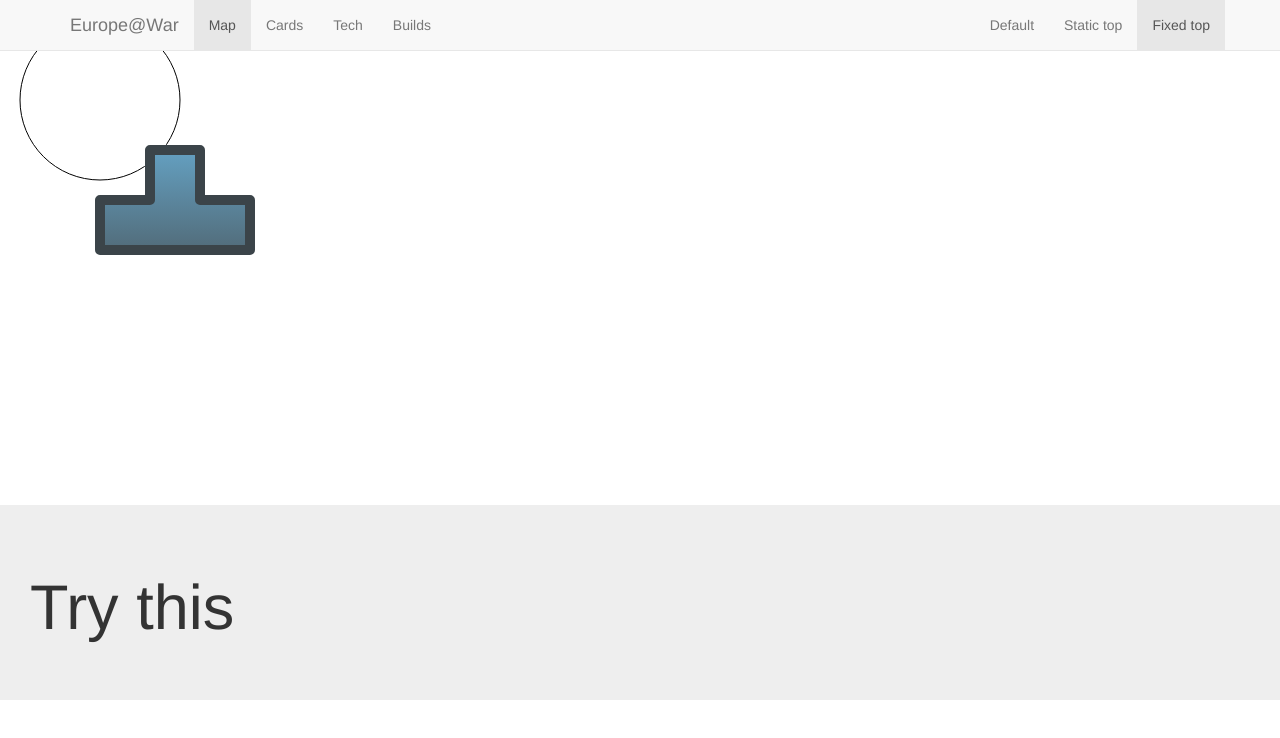
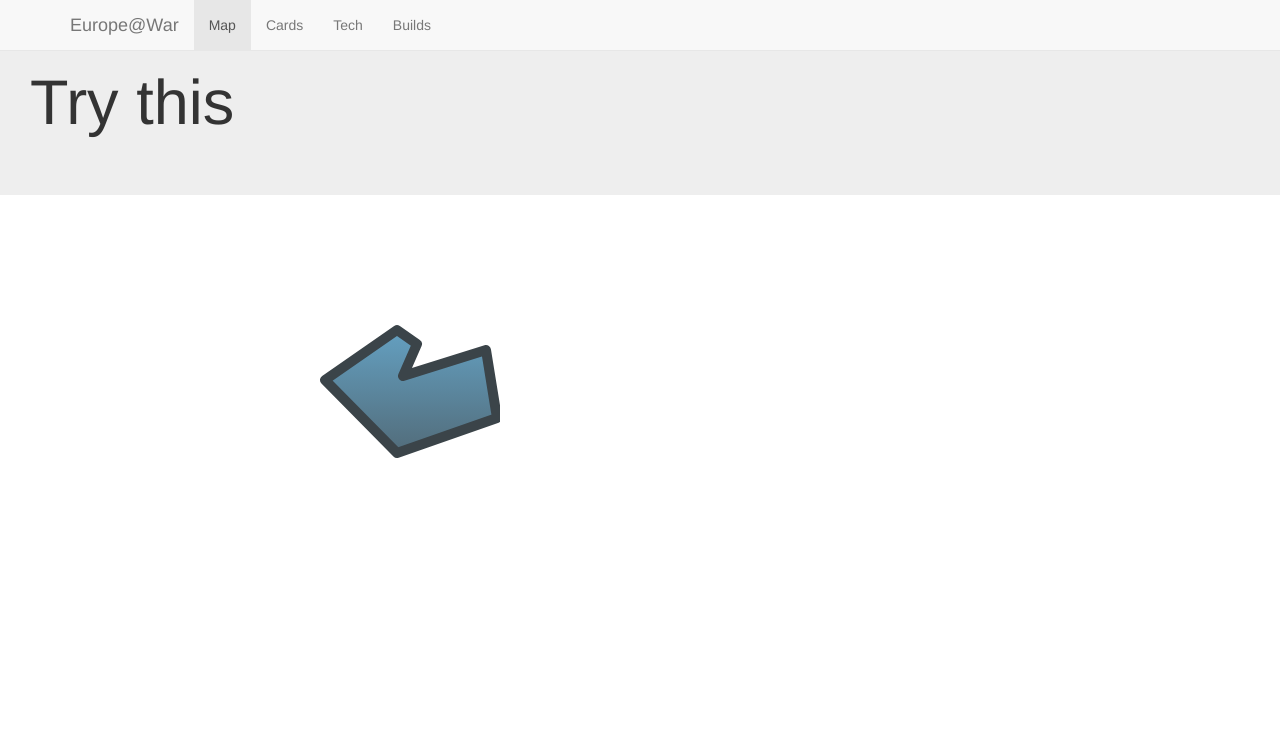
Before and after one commit to kbromer/eaw, a website: page index.html in a window 1280 px wide. Drawn offline with Linux system fonts and the light colour scheme.

Commit message:
added zone and unit prototypes

```diff
--- a/index.html
+++ b/index.html
@@ -11,9 +11,9 @@
 		<title>EaW</title>
 
 		<script type="text/javascript" src="js/raphael-min.js"></script>
-		<script type="text/javascript" src="js/init.js"></script>
 		<script type="text/javascript" src="js/jquery-2.1.1.min.js"></script>
 		<script type="text/javascript" src="js/bootstrap.min.js"></script>
+		<script type="text/javascript" src="js/init.js"></script>
 		<link href="css/bootstrap.min.css" rel="stylesheet">
 	</head>
 	<body>
@@ -37,22 +37,12 @@
 				<li><a href="#contact">Tech</a></li>
 				<li><a href="#build">Builds</a></li>
 			</ul>
-			<ul class="nav navbar-nav navbar-right">
-				<li><a href="../navbar/">Default</a></li>
-				<li><a href="../navbar-static-top/">Static top</a></li>
-				<li class="active"><a href="./">Fixed top</a></li>
-			</ul>
 		</div><!--/.nav-collapse -->
 	</div>
 </div>
-
-
-
-		<div id="canvas_container">
-
-		<div class="jumbotron">
-			<h1>Try this</h1>
-		</div>
-		</div>
-	</body>
+<div class="jumbotron">
+	<h1>Try this</h1>
+</div>
+<div id="canvas_container"></div>
+</body>
 </html>
--- a/js/init.js
+++ b/js/init.js
@@ -1,16 +1,14 @@
 window.onload = function(){
-	var paper = new Raphael(document.getElementById('canvas_container'), 500, 500);
-	var circle = paper.circle(100, 100, 80);
-	   var tetronimo = paper.path("M 250 250 l 0 -50 l -50 0 l 0 -50 l -50 0 l 0 50 l -50 0 l 0 50 z");
-    tetronimo.attr(
-        {
-            gradient: '90-#526c7a-#64a0c1',
-            stroke: '#3b4449',
-            'stroke-width': 10,
-            'stroke-linejoin': 'round',
-            rotation: -90
-        }
-    );
+	$.getScript("js/zones.js", function() {
+  	console.log( "Load was performed." );
 
-    tetronimo.animate({rotation: 360}, 2000, 'bounce');
+
+		var paper = new Raphael(document.getElementById('canvas_container'), 500, 500);
+
+
+		var zonetest = new Zone("m397,105l-72,50l72,73l100,-35l-11,-68l-83,26l14,-32l-20,-14z");
+		zonetest.drawme(paper);
+
+});
+
 }
--- /dev/null
+++ b/js/units.js
@@ -0,0 +1 @@
+function Unit(){};
--- /dev/null
+++ b/js/zones.js
@@ -0,0 +1,21 @@
+function Zone(mypath){
+  this.pathstring = function() {return mypath;};
+
+
+  };
+Zone.prototype = {
+  constructor: Zone,
+  drawme: function (mypaper) {var tetronimo = mypaper.path(this.pathstring());
+
+  tetronimo.attr(
+      {
+          gradient: '90-#526c7a-#64a0c1',
+          stroke: '#3b4449',
+          'stroke-width': 10,
+          'stroke-linejoin': 'round',
+          rotation: -90
+      }
+  );
+
+  }
+};
```
Also changed, not shown: js/utils.js (added, +11 -0 lines).
